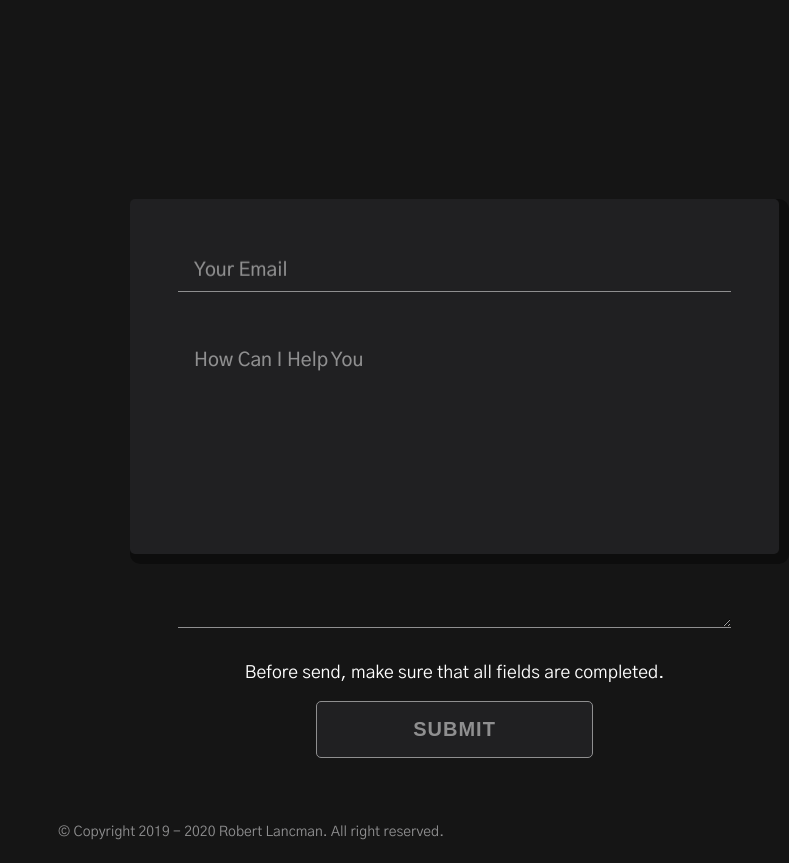
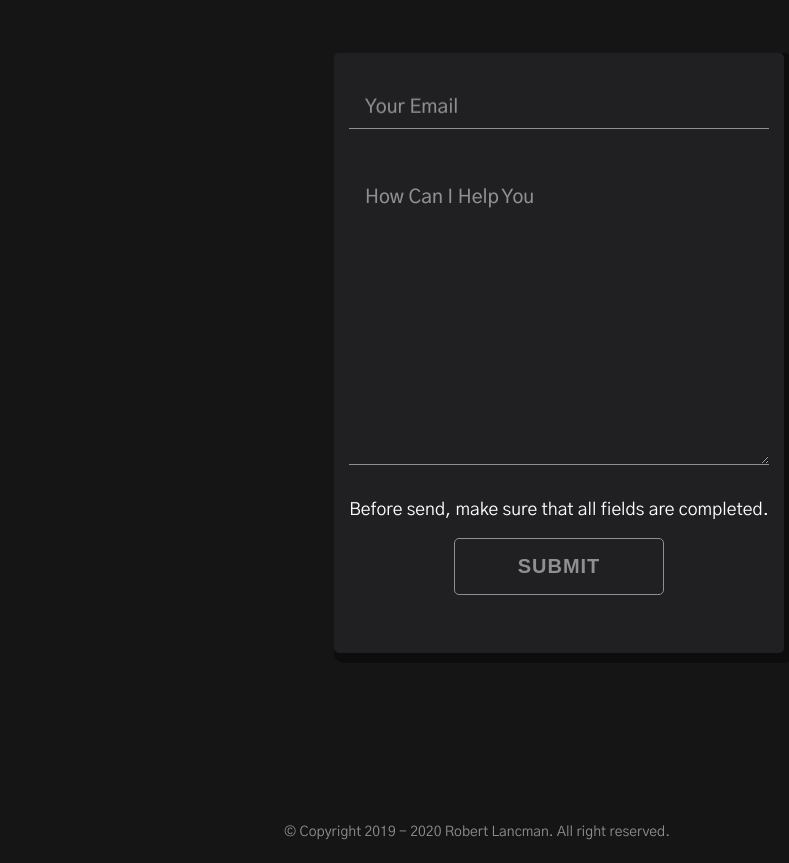
Before and after one commit to Bert0ne/LANCMAN.PL, a website: page index.html in a window 1280 px wide. Shown: the part 2141-3004 px from the top of the page, without its empty margins (491-1280 px from the left). Drawn offline with Linux system fonts and the light colour scheme.

Commit message:
rwd ....

```diff
--- a/css/style.css
+++ b/css/style.css
@@ -243,11 +243,12 @@ body {
   justify-content: center;
   flex-direction: column;
   position: relative;
-  border-radius: 5px; }
+  border-radius: 5px;
+  margin-left: auto; }
   @media only screen and (max-width: 1350px) {
     .contact {
-      justify-content: flex-start;
-      padding: 20% 5px; } }
+      width: 500px;
+      justify-content: flex-start; } }
   .contact__form {
     background-color: #202022;
     padding: 2rem 3rem 4rem;
@@ -257,8 +258,9 @@ body {
     @media only screen and (max-width: 1350px) {
       .contact__form {
         width: 90%;
-        height: 70%;
-        margin-left: auto; } }
+        height: 600px;
+        margin-left: auto;
+        padding: 15px; } }
     .contact__form p {
       margin: 0 auto;
       color: #fff;
```
